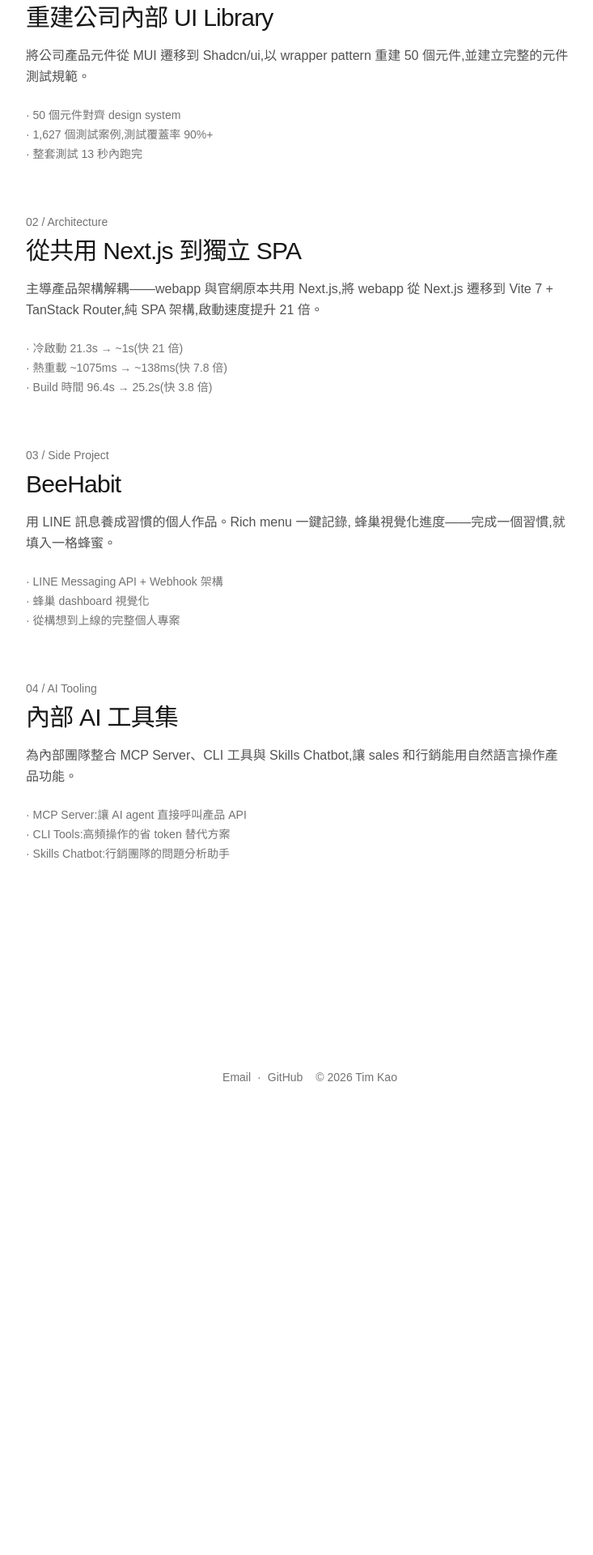
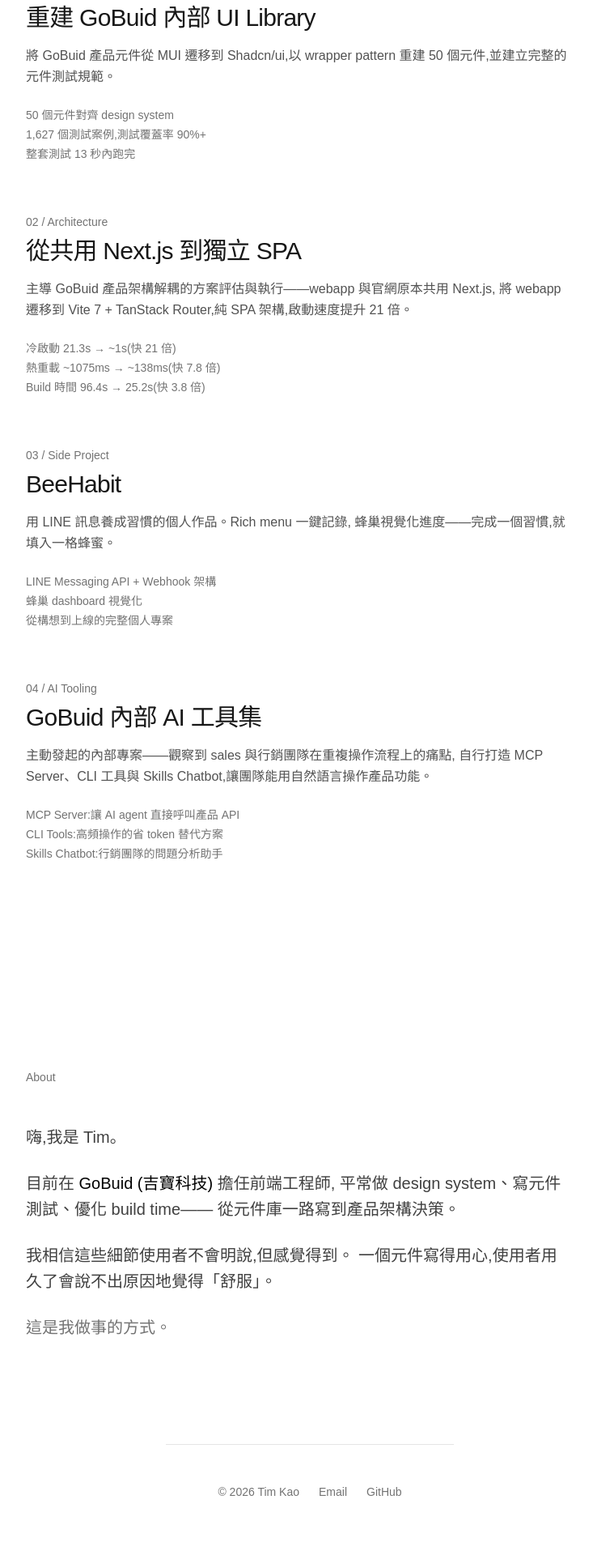
Before and after one commit to Tim0124/timkao, a Next.js app: page / in a window 1280 px wide. Shown: the part 1020-2940 px from the top of the page at 81% size, without its empty margins (257-990 px from the left). Before the commit the page ends 2408 px from the top, so only its background shows below. Built offline with nearby package versions, Linux system fonts and the light colour scheme.

Commit message:
feat: add about section and update project descriptions in works section

```diff
--- a/app/page.tsx
+++ b/app/page.tsx
@@ -1,5 +1,6 @@
 export default function Home() {
   return (
+    <>
       <main className="px-6 md:px-16 max-w-5xl mx-auto">
         {/* Hero */}
         <section className="min-h-screen flex flex-col justify-center">
@@ -26,16 +27,16 @@
                 01 / Component Library
               </p>
               <h3 className="text-2xl md:text-3xl font-medium mb-4 tracking-tight">
-              重建公司內部 UI Library
+                重建 GoBuid 內部 UI Library
               </h3>
               <p className="text-neutral-600 dark:text-neutral-400 leading-relaxed mb-6 max-w-2xl">
-              將公司產品元件從 MUI 遷移到 Shadcn/ui,以 wrapper pattern 重建 50
-              個元件,並建立完整的元件測試規範。
+                將 GoBuid 產品元件從 MUI 遷移到 Shadcn/ui,以 wrapper pattern
+                重建 50 個元件,並建立完整的元件測試規範。
               </p>
               <ul className="text-sm text-neutral-500 space-y-1">
-              <li>· 50 個元件對齊 design system</li>
-              <li>· 1,627 個測試案例,測試覆蓋率 90%+</li>
-              <li>· 整套測試 13 秒內跑完</li>
+                <li>50 個元件對齊 design system</li>
+                <li>1,627 個測試案例,測試覆蓋率 90%+</li>
+                <li>整套測試 13 秒內跑完</li>
               </ul>
             </article>
 
@@ -46,14 +47,14 @@
                 從共用 Next.js 到獨立 SPA
               </h3>
               <p className="text-neutral-600 dark:text-neutral-400 leading-relaxed mb-6 max-w-2xl">
-              主導產品架構解耦——webapp 與官網原本共用 Next.js,將 webapp 從
-              Next.js 遷移到 Vite 7 + TanStack Router,純 SPA 架構,啟動速度提升
-              21 倍。
+                主導 GoBuid 產品架構解耦的方案評估與執行——webapp 與官網原本共用
+                Next.js, 將 webapp 遷移到 Vite 7 + TanStack Router,純 SPA
+                架構,啟動速度提升 21 倍。
               </p>
               <ul className="text-sm text-neutral-500 space-y-1">
-              <li>· 冷啟動 21.3s → ~1s(快 21 倍)</li>
-              <li>· 熱重載 ~1075ms → ~138ms(快 7.8 倍)</li>
-              <li>· Build 時間 96.4s → 25.2s(快 3.8 倍)</li>
+                <li>冷啟動 21.3s → ~1s(快 21 倍)</li>
+                <li>熱重載 ~1075ms → ~138ms(快 7.8 倍)</li>
+                <li>Build 時間 96.4s → 25.2s(快 3.8 倍)</li>
               </ul>
             </article>
 
@@ -68,9 +69,9 @@
                 蜂巢視覺化進度——完成一個習慣,就填入一格蜂蜜。
               </p>
               <ul className="text-sm text-neutral-500 space-y-1">
-              <li>· LINE Messaging API + Webhook 架構</li>
-              <li>· 蜂巢 dashboard 視覺化</li>
-              <li>· 從構想到上線的完整個人專案</li>
+                <li>LINE Messaging API + Webhook 架構</li>
+                <li>蜂巢 dashboard 視覺化</li>
+                <li>從構想到上線的完整個人專案</li>
               </ul>
             </article>
 
@@ -78,20 +79,73 @@
             <article>
               <p className="text-sm text-neutral-500 mb-2">04 / AI Tooling</p>
               <h3 className="text-2xl md:text-3xl font-medium mb-4 tracking-tight">
-              內部 AI 工具集
+                GoBuid 內部 AI 工具集
               </h3>
               <p className="text-neutral-600 dark:text-neutral-400 leading-relaxed mb-6 max-w-2xl">
-              為內部團隊整合 MCP Server、CLI 工具與 Skills Chatbot,讓 sales
-              和行銷能用自然語言操作產品功能。
+                主動發起的內部專案——觀察到 sales
+                與行銷團隊在重複操作流程上的痛點, 自行打造 MCP Server、CLI
+                工具與 Skills Chatbot,讓團隊能用自然語言操作產品功能。
               </p>
               <ul className="text-sm text-neutral-500 space-y-1">
-              <li>· MCP Server:讓 AI agent 直接呼叫產品 API</li>
-              <li>· CLI Tools:高頻操作的省 token 替代方案</li>
-              <li>· Skills Chatbot:行銷團隊的問題分析助手</li>
+                <li>MCP Server:讓 AI agent 直接呼叫產品 API</li>
+                <li>CLI Tools:高頻操作的省 token 替代方案</li>
+                <li>Skills Chatbot:行銷團隊的問題分析助手</li>
               </ul>
             </article>
           </div>
         </section>
+
+        {/* About */}
+        <section className="py-24 md:py-32 max-w-2xl">
+          <h2 className="text-sm text-neutral-500 mb-12">About</h2>
+
+          <div className="space-y-6 text-lg md:text-xl leading-relaxed text-neutral-700 dark:text-neutral-300">
+            <p>嗨,我是 Tim。</p>
+
+            <p>
+              目前在{" "}
+              <span className="text-black dark:text-white font-medium">
+                GoBuid (吉寶科技)
+              </span>{" "}
+              擔任前端工程師, 平常做 design system、寫元件測試、優化 build
+              time—— 從元件庫一路寫到產品架構決策。
+            </p>
+
+            <p>
+              我相信這些細節使用者不會明說,但感覺得到。
+              一個元件寫得用心,使用者用久了會說不出原因地覺得「舒服」。
+            </p>
+
+            <p className="text-neutral-500 dark:text-neutral-500">
+              這是我做事的方式。
+            </p>
+          </div>
+        </section>
       </main>
+
+      {/* Footer */}
+      <footer className="px-6 md:px-16 max-w-5xl mx-auto py-12 border-t border-neutral-200 dark:border-neutral-800">
+        <div className="flex flex-col md:flex-row md:items-center md:justify-between gap-6 text-sm text-neutral-500">
+          <p>© 2026 Tim Kao</p>
+
+          <div className="flex gap-6">
+            <a
+              href="mailto:你的email@example.com"
+              className="hover:text-black dark:hover:text-white transition-colors"
+            >
+              Email
+            </a>
+            <a
+              href="https://github.com/tim-kao"
+              target="_blank"
+              rel="noopener noreferrer"
+              className="hover:text-black dark:hover:text-white transition-colors"
+            >
+              GitHub
+            </a>
+          </div>
+        </div>
+      </footer>
+    </>
   );
 }
```
Lines whose indentation alone changed are shown as unchanged.
